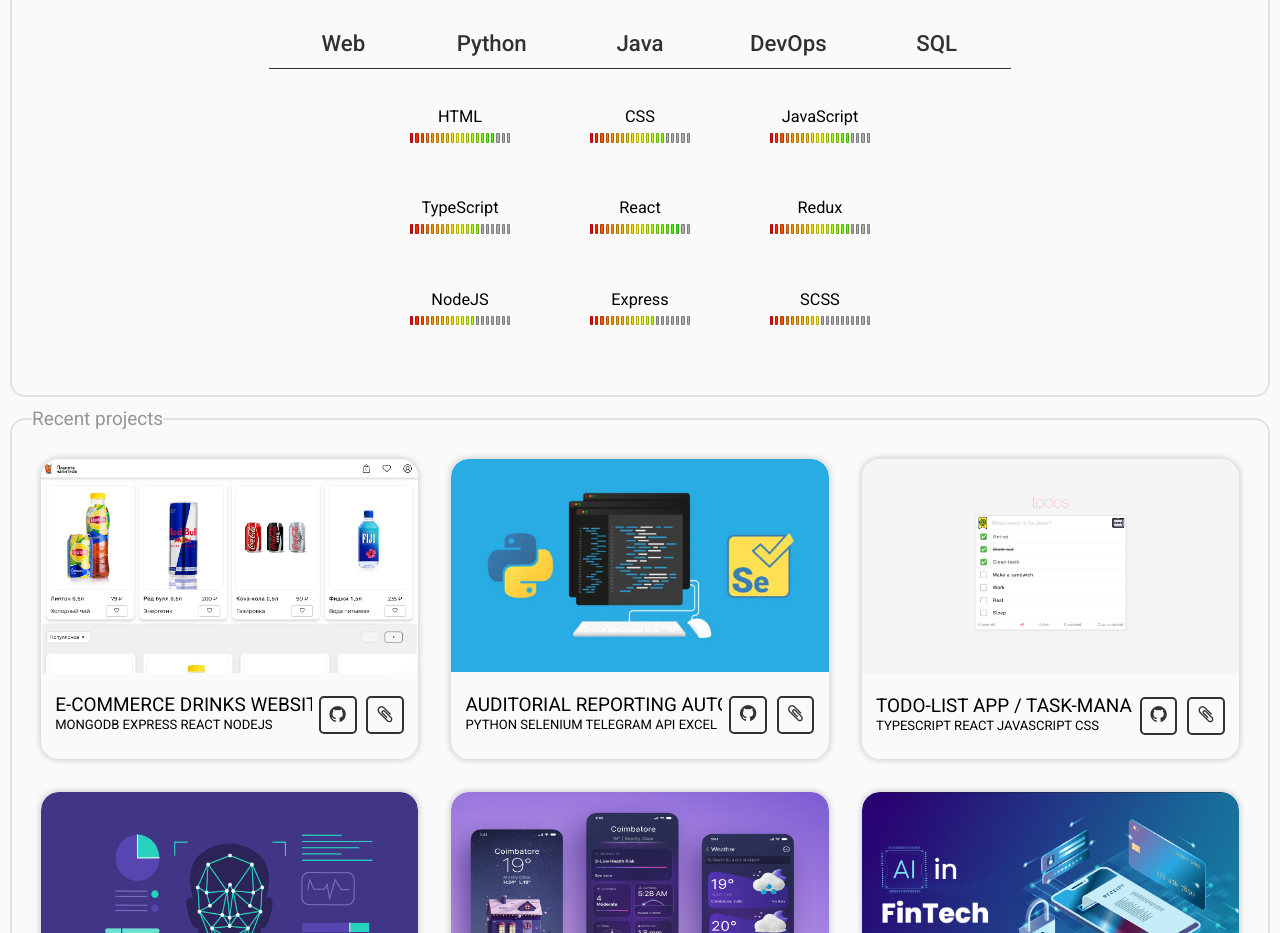
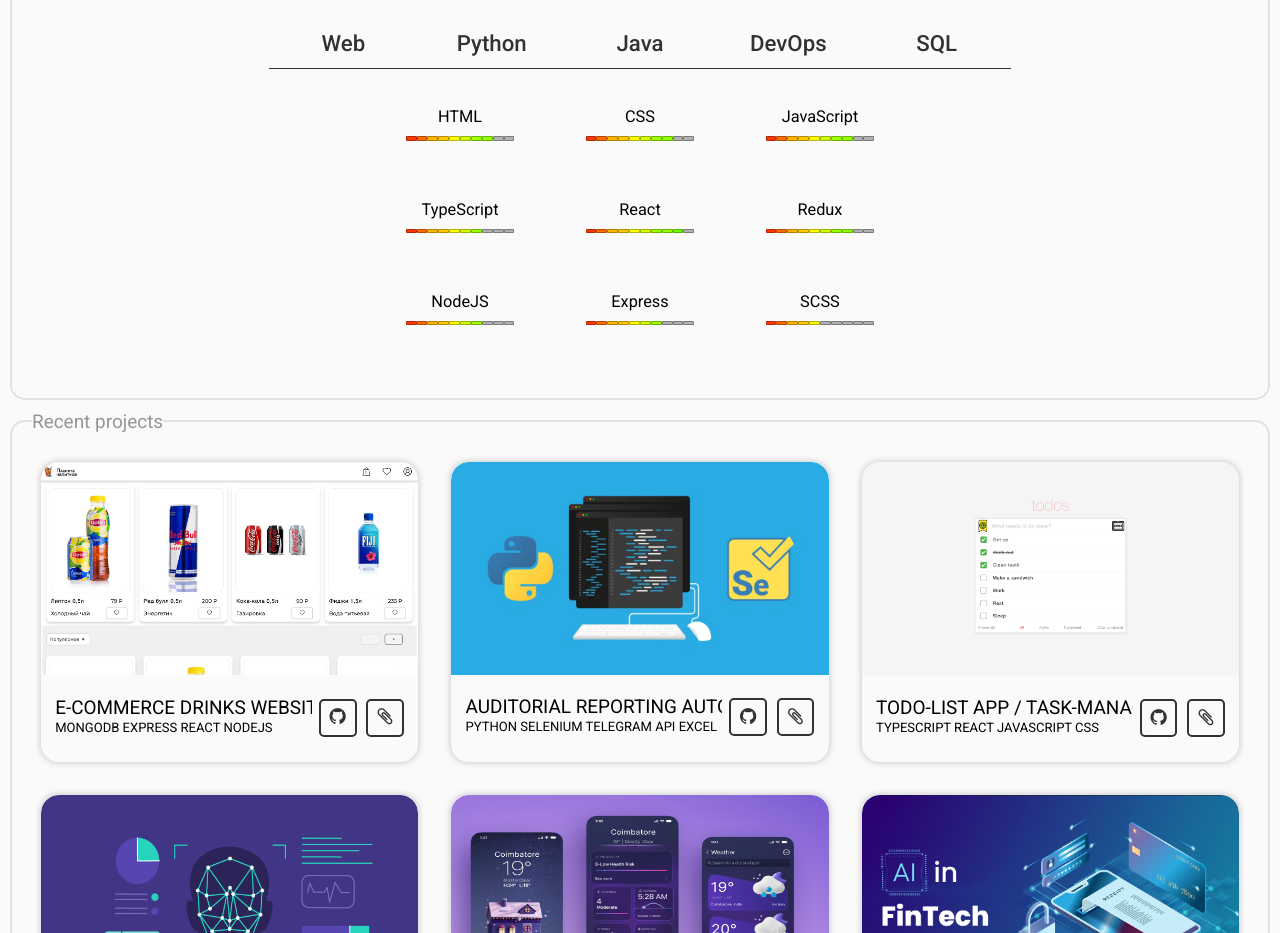
Before and after one commit to timmygunja/palmgreen, a React (Create React App) app: page / in a window 1280 px wide. Shown: the part 1020-1953 px from the top of the page. Built offline with nearby package versions, Linux system fonts and the light colour scheme.

Commit message:
fix: reducing dom-elements for optimization

```diff
--- a/src/components/Skill.css
+++ b/src/components/Skill.css
@@ -28,9 +28,9 @@
 .skill-point-disabled {
   /* width: 3px; */
   /* height: 10px; */
-  width: 0.24vw;
-  height: 0.75vw;
-  margin: 0 1px;
+  width: 0.85vw;
+  height: 0.35vw;
+  margin: 3px 0;
   padding: 0;
   border-radius: 1px;
   border: 0.5px solid rgba(0, 0, 0, 0.3);
@@ -43,18 +43,17 @@
 
   .skill-point,
   .skill-point-disabled {
-    width: 0.44vw;
-    height: 1.35vw;
-    margin: 0 0.7px;
+    width: 1vw;
+    height: 0.5vw;
   }
 }
 
 @media screen and (max-width: 600px) {
   .skill-point,
   .skill-point-disabled {
-    width: 0.47vw;
-    height: 1.7vw;
-    margin: 0 0.5px;
+    width: 1.45vw;
+    height: 0.75vw;
+    margin: 0;
   }
 }
 
@@ -63,81 +62,41 @@
 }
 
 .skill-point:nth-child(1) {
-  background-color: rgb(255, 0, 0);
+  background-color: rgb(255, 55, 0);
 }
 
 .skill-point:nth-child(2) {
-  background-color: rgb(255, 40, 0);
+  background-color: rgb(255, 106, 0);
 }
 
 .skill-point:nth-child(3) {
-  background-color: rgb(255, 80, 0);
+  background-color: rgb(255, 180, 0);
 }
 
 .skill-point:nth-child(4) {
-  background-color: rgb(255, 120, 0);
+  background-color: rgb(255, 200, 0);
 }
 
 .skill-point:nth-child(5) {
-  background-color: rgb(255, 150, 0);
+  background-color: rgb(255, 255, 0);
 }
 
 .skill-point:nth-child(6) {
-  background-color: rgb(255, 165, 0);
+  background-color: rgb(210, 255, 0);
 }
 
 .skill-point:nth-child(7) {
-  background-color: rgb(255, 180, 0);
+  background-color: rgb(157, 255, 0);
 }
 
 .skill-point:nth-child(8) {
-  background-color: rgb(255, 200, 0);
+  background-color: rgb(149, 255, 0);
 }
 
 .skill-point:nth-child(9) {
-  background-color: rgb(255, 225, 0);
+  background-color: rgb(115, 255, 0);
 }
 
 .skill-point:nth-child(10) {
-  background-color: rgb(255, 255, 0);
-}
-
-.skill-point:nth-child(11) {
-  background-color: rgb(230, 255, 0);
-}
-
-.skill-point:nth-child(12) {
-  background-color: rgb(210, 255, 0);
-}
-
-.skill-point:nth-child(13) {
-  background-color: rgb(180, 255, 0);
-}
-
-.skill-point:nth-child(14) {
-  background-color: rgb(150, 255, 0);
-}
-
-.skill-point:nth-child(15) {
-  background-color: rgb(130, 255, 0);
-}
-
-.skill-point:nth-child(16) {
-  background-color: rgb(100, 255, 0);
-}
-
-.skill-point:nth-child(17) {
-  background-color: rgb(75, 255, 0);
-}
-
-.skill-point:nth-child(18) {
   background-color: rgb(45, 255, 0);
 }
-
-.skill-point:nth-child(19) {
-  background-color: rgb(0, 255, 70);
-}
-
-.skill-point:nth-child(20) {
-  background-color: rgb(30, 255, 140);
-}
--- a/src/components/Skill.js
+++ b/src/components/Skill.js
@@ -3,7 +3,7 @@ import "./Skill.css";
 const Skill = (props) => {
   const skillPoints = [];
 
-  for (let i = 0; i < 20; i++) {
+  for (let i = 0; i < 10; i++) {
     skillPoints[i] = <div className="skill-point-disabled"></div>;
   }
 
--- a/src/components/SkillList.js
+++ b/src/components/SkillList.js
@@ -72,135 +72,135 @@ const SkillList = (props) => {
         <SkillTable className={web}>
           <Skill
             name={"HTML"}
-            stars={17}
+            stars={8}
             link={"https://github.com/timmygunja/mern-learn-frontend"}
           />
           <Skill
             name={"CSS"}
-            stars={15}
+            stars={8}
             link={"https://github.com/timmygunja/mern-learn-frontend"}
           />
           <Skill
             name={"JavaScript"}
-            stars={16}
+            stars={8}
             link={"https://github.com/timmygunja/mern-learn-frontend"}
           />
           <Skill
             name={"TypeScript"}
-            stars={14}
+            stars={7}
             link={"https://github.com/timmygunja/ts-react-todos"}
           />
           <Skill
             name={"React"}
-            stars={18}
+            stars={9}
             link={"https://github.com/timmygunja/mern-learn-frontend"}
           />
           <Skill
             name={"Redux"}
-            stars={16}
+            stars={8}
             link={"https://github.com/timmygunja/mern-learn-frontend"}
           />
           <Skill
             name={"NodeJS"}
-            stars={13}
+            stars={7}
             link={"https://github.com/timmygunja/mern-learn-backend"}
           />
           <Skill
             name={"Express"}
-            stars={13}
+            stars={7}
             link={"https://github.com/timmygunja/mern-learn-backend"}
           />
-          <Skill name={"SCSS"} stars={10} />
+          <Skill name={"SCSS"} stars={5} />
         </SkillTable>
         <SkillTable className={python}>
           <Skill
             name={"BeautifulSoup"}
-            stars={13}
+            stars={8}
             link={"https://github.com/timmygunja/cinema_parser_telegram_bot"}
           />
           <Skill
             name={"Selenium"}
-            stars={12}
+            stars={7}
             link={"https://github.com/timmygunja/news_info_parser_bot"}
           />
           <Skill
             name={"Flask"}
-            stars={10}
+            stars={6}
             link={"https://github.com/timmygunja/Webshop_flask"}
           />
           <Skill
             name={"Django"}
-            stars={13}
+            stars={7}
             link={"https://github.com/timmygunja/Webshop_django"}
           />
           <Skill
             name={"Telegram API"}
-            stars={16}
+            stars={8}
             link={"https://github.com/timmygunja/kbsu_schedule_bot"}
           />
-          <Skill name={"VK API"} stars={12} />
-          <Skill name={"Numpy"} stars={14} />
-          <Skill name={"Pandas"} stars={16} />
-          <Skill name={"PyTorch"} stars={10} />
+          <Skill name={"VK API"} stars={7} />
+          <Skill name={"Numpy"} stars={7} />
+          <Skill name={"Pandas"} stars={8} />
+          <Skill name={"PyTorch"} stars={6} />
         </SkillTable>
         <SkillTable className={java}>
           <Skill
             name={"Hibernate"}
-            stars={12}
+            stars={6}
             link={"https://github.com/timmygunja/FinUniverHomework-2-3-Spring"}
           />
           <Skill
             name={"SpringBoot"}
-            stars={12}
+            stars={6}
             link={"https://github.com/timmygunja/FinUniverHomework-2-3-Spring"}
           />
           <Skill
             name={"JUnit"}
-            stars={8}
+            stars={5}
             link={"https://github.com/timmygunja/FinUniverHomework-2-3-Spring"}
           />
           <Skill
             name={"JavaFX"}
-            stars={14}
+            stars={7}
             link={"https://github.com/timmygunja/FinUniverHomework-2-3-JavaFX"}
           />
           <Skill
             name={"Telegram API"}
-            stars={16}
+            stars={8}
             link={"https://github.com/timmygunja/WeatherTelegramBot"}
           />
         </SkillTable>
         <SkillTable className={devOps}>
-          <Skill name={"Linux bash"} stars={16} />
-          <Skill name={"MacOS zsh"} stars={14} />
-          <Skill name={"Windows cmd"} stars={12} />
+          <Skill name={"Linux bash"} stars={8} />
+          <Skill name={"MacOS zsh"} stars={7} />
+          <Skill name={"Windows cmd"} stars={6} />
           <Skill
             name={"Git"}
-            stars={16}
+            stars={8}
             link={"https://github.com/timmygunja"}
           />
-          <Skill name={"Jira"} stars={12} />
-          <Skill name={"Confluence"} stars={12} />
-          <Skill name={"Slack"} stars={12} />
-          <Skill name={"Docker"} stars={10} />
+          <Skill name={"Jira"} stars={7} />
+          <Skill name={"Confluence"} stars={7} />
+          <Skill name={"Slack"} stars={7} />
+          <Skill name={"Docker"} stars={6} />
         </SkillTable>
         <SkillTable className={sql}>
-          <Skill name={"Script-writing"} stars={14} />
+          <Skill name={"Script-writing"} stars={7} />
           <Skill
             name={"SQLite"}
-            stars={14}
+            stars={7}
             link={"https://github.com/timmygunja/Webshop_django"}
           />
-          <Skill name={"Postgre"} stars={12} />
-          <Skill name={"Oracle"} stars={14} />
+          <Skill name={"Postgre"} stars={7} />
+          <Skill name={"Oracle"} stars={8} />
           <Skill
             name={"SqlAlchemy"}
-            stars={12}
+            stars={7}
             link={"https://github.com/timmygunja/Webshop_django"}
           />
           <Skill
             name={"MongoDB"}
-            stars={14}
+            stars={7}
             link={"https://github.com/timmygunja/mern-learn-backend"}
           />
         </SkillTable>
```
